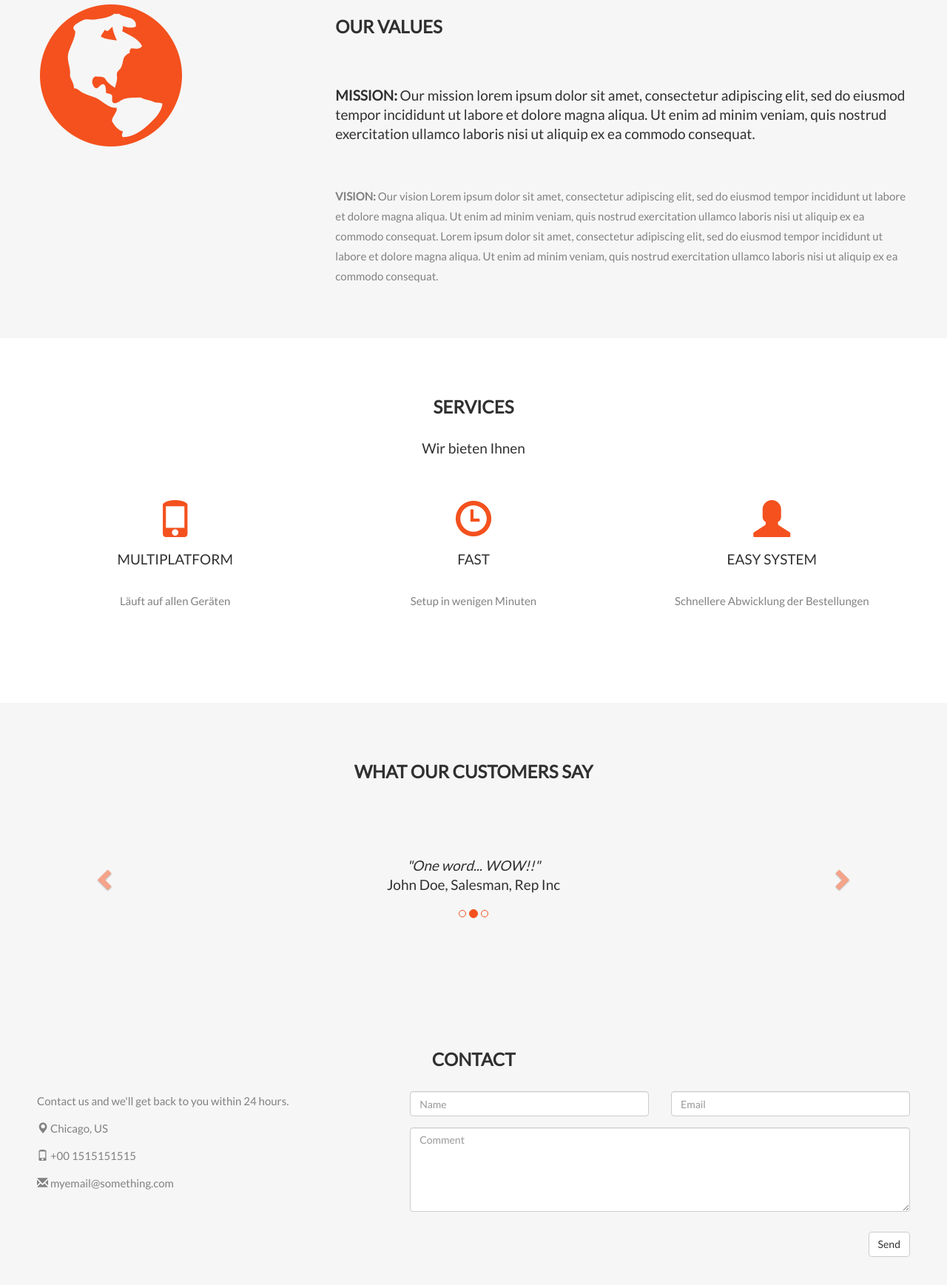
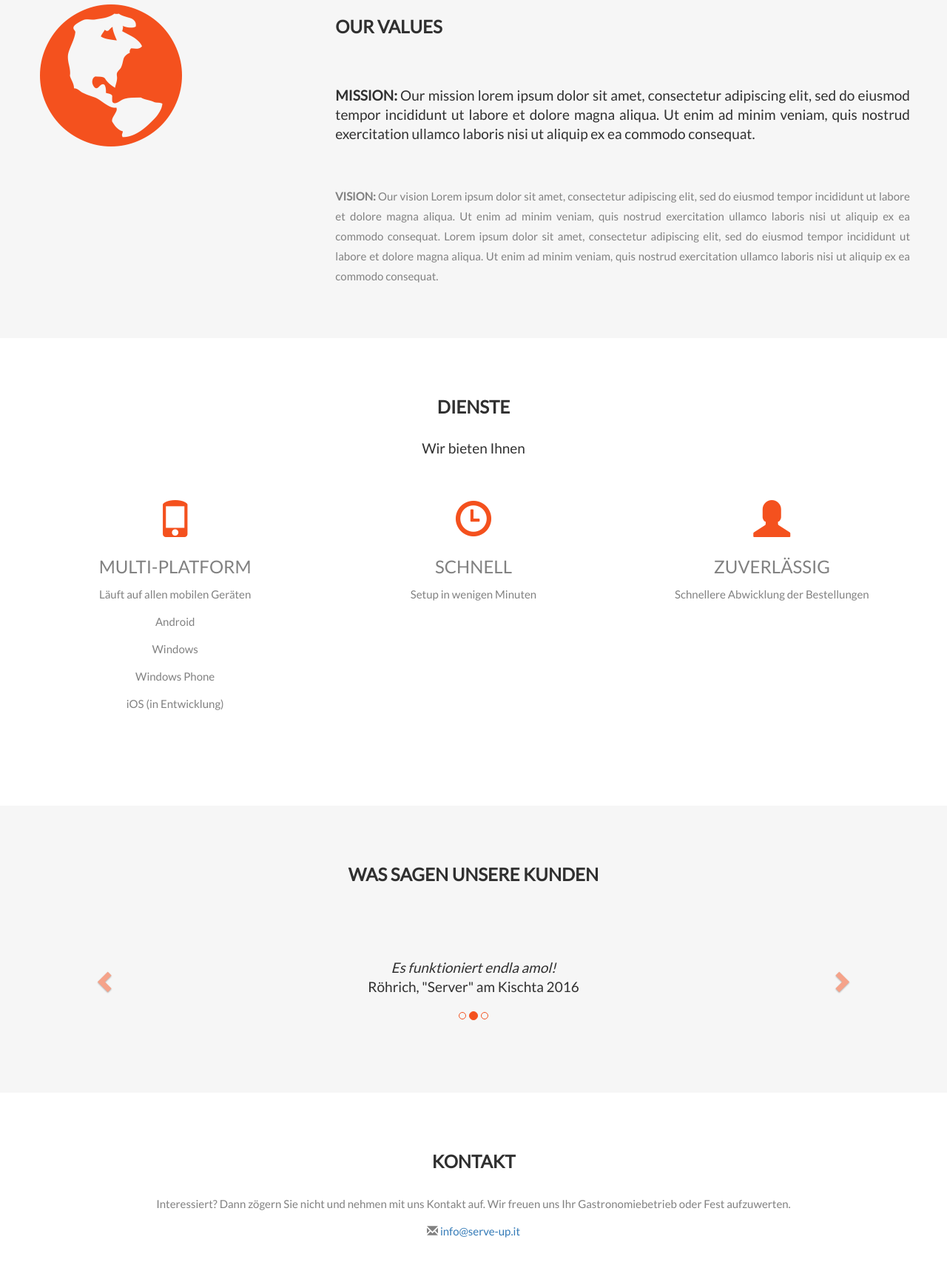
Before and after one commit to serve-up/serve-up, a plain HTML site: page index.html in a window 1280 px wide. Shown: the part 989-2726 px from the top of the page at 74% size. Drawn offline with nearby package versions, Linux system fonts and the light colour scheme.

Commit message:
Restructure

```diff
--- a/index.html
+++ b/index.html
@@ -216,6 +216,7 @@
                 text-align: center;
                 margin: 25px 0;
             }
+
             .btn-lg {
                 width: 100%;
                 margin-bottom: 35px;
@@ -244,11 +245,9 @@
         </div>
         <div class="collapse navbar-collapse" id="myNavbar">
             <ul class="nav navbar-nav navbar-right">
-                    <li><a href="#about">ABOUT</a></li>
-                    <li><a href="#services">SERVICES</a></li>
-                    <li><a href="#portfolio">PORTFOLIO</a></li>
-                    <li><a href="#pricing">PRICING</a></li>
-                    <li><a href="#contact">CONTACT</a></li>
+                <li><a href="#about">BESCHREIBUNG</a></li>
+                <li><a href="#services">DIENSTE</a></li>
+                <li><a href="#contact">KONTAKT</a></li>
             </ul>
         </div>
     </div>
@@ -272,13 +271,15 @@
 <div id="about" class="container-fluid">
     <div class="row">
         <div class="col-sm-8">
-                <h2>About Company Page</h2><br>
-                <h4>ServeUp ist ein Bestellsystem, welches auf verschiedensten Veranstaltungen eingesetzt werden kann. Es kann
+            <h2>Produktbeschreibung</h2><br>
+            <h4>ServeUp ist ein Bestellsystem, welches auf verschiedensten Veranstaltungen eingesetzt werden kann. Es
+                kann
                 je nach Bedarf skaliert werden und wird dabei meist nur von der Kapazität der jeweiligen Veranstaltung
                 beschränkt.
             </h4><br>
-                <p>Die Entwicklung begann durch die steigende Unzufriedenheit mit dem bestehenden Orderman System.</p>
-                <br><button class="btn btn-default btn-lg">Get in Touch</button>
+            <p>Die Entwicklung begann durch die steigende Unzufriedenheit mit dem bestehenden System.</p>
+            <br>
+            <button class="btn btn-default btn-lg">Get in Touch</button>
         </div>
         <div class="col-sm-4">
             <span class="glyphicon glyphicon-signal logo"></span>
@@ -291,14 +292,17 @@
         <div class="col-sm-4">
             <span class="glyphicon glyphicon-globe logo slideanim"></span>
         </div>
-            <div class="col-sm-8">
+        <div class="col-sm-8 text-justify">
             <h2>Our Values</h2><br>
-                <h4><strong>MISSION:</strong> Our mission lorem ipsum dolor sit amet, consectetur adipiscing elit, sed do eiusmod
+            <h4><strong>MISSION:</strong> Our mission lorem ipsum dolor sit amet, consectetur adipiscing elit, sed do
+                eiusmod
                 tempor incididunt ut labore et dolore magna aliqua. Ut enim ad minim veniam, quis nostrud exercitation
                 ullamco laboris nisi ut aliquip ex ea commodo consequat.</h4><br>
-                <p><strong>VISION:</strong> Our vision Lorem ipsum dolor sit amet, consectetur adipiscing elit, sed do eiusmod
+            <p><strong>VISION:</strong> Our vision Lorem ipsum dolor sit amet, consectetur adipiscing elit, sed do
+                eiusmod
                 tempor incididunt ut labore et dolore magna aliqua. Ut enim ad minim veniam, quis nostrud exercitation
-                    ullamco laboris nisi ut aliquip ex ea commodo consequat. Lorem ipsum dolor sit amet, consectetur adipiscing
+                ullamco laboris nisi ut aliquip ex ea commodo consequat. Lorem ipsum dolor sit amet, consectetur
+                adipiscing
                 elit, sed do eiusmod tempor incididunt ut labore et dolore magna aliqua. Ut enim ad minim veniam, quis
                 nostrud exercitation ullamco laboris nisi ut aliquip ex ea commodo consequat.</p>
         </div>
@@ -307,23 +311,30 @@
 
 <!-- Container (Services Section) -->
 <div id="services" class="container-fluid text-center">
-        <h2>SERVICES</h2>
+    <h2>Dienste</h2>
     <h4>Wir bieten Ihnen</h4>
     <br>
     <div class="row slideanim">
         <div class="col-sm-4">
             <span class="glyphicon glyphicon-phone logo-small"></span>
-                <h4>MULTIPLATFORM</h4>
-                <p>Läuft auf allen Geräten</p>
+            <h3>MULTI-PLATFORM</h3>
+            <p>Läuft auf allen mobilen Geräten</p>
+            <p>Android</p>
+            <p>Windows</p>
+            <p>Windows Phone</p>
+            <p>iOS (in Entwicklung)</p>
         </div>
         <div class="col-sm-4">
             <span class="glyphicon glyphicon-time logo-small"></span>
-                <h4>FAST</h4>
+            <h3>SCHNELL</h3>
             <p>Setup in wenigen Minuten</p>
+            <!--<p>PC-Einschalten</p>
+            <p>Drucken Anschließen</p>
+            <p>Los gehts</p>-->
         </div>
         <div class="col-sm-4">
             <span class="glyphicon glyphicon-user logo-small"></span>
-                <h4>EASY SYSTEM</h4>
+            <h3>ZUVERLÄSSIG</h3>
             <p>Schnellere Abwicklung der Bestellungen</p>
         </div>
     </div>
@@ -348,34 +359,10 @@
 </div>
 
 <!-- Container (Portfolio Section) -->
-    <div id="portfolio" class="container-fluid text-center bg-grey">
-        <!-- <h2>Portfolio</h2><br>
-        <h4>What we have created</h4>
-        <div class="row text-center slideanim">
-            <div class="col-sm-4">
-                <div class="thumbnail">
-                    <img src="paris.jpg" alt="Paris" width="400" height="300">
-                    <p><strong>Paris</strong></p>
-                    <p>Yes, we built Paris</p>
-                </div>
-            </div>
-            <div class="col-sm-4">
-                <div class="thumbnail">
-                    <img src="newyork.jpg" alt="New York" width="400" height="300">
-                    <p><strong>New York</strong></p>
-                    <p>We built New York</p>
-                </div>
-            </div>
-            <div class="col-sm-4">
-                <div class="thumbnail">
-                    <img src="sanfran.jpg" alt="San Francisco" width="400" height="300">
-                    <p><strong>San Francisco</strong></p>
-                    <p>Yes, San Fran is ours</p>
-                </div>
-            </div>
-        </div><br> -->
+<div id="customer-report" class="container-fluid text-center bg-grey">
 
-        <h2>What our customers say</h2>
+
+    <h2>Was sagen unsere Kunden</h2>
     <div id="myCarousel" class="carousel slide text-center" data-ride="carousel">
         <!-- Indicators -->
         <ol class="carousel-indicators">
@@ -387,13 +374,14 @@
         <!-- Wrapper for slides -->
         <div class="carousel-inner" role="listbox">
             <div class="item active">
-                    <h4>"This company is the best. I am so happy with the result!"<br><span>Michael Roe, Vice President, Comment Box</span></h4>
+                <h4>"Des System hot inson Kiokemma aufgewertn."<br><span>Lukas Hainz, Alonta</span></h4>
             </div>
             <div class="item">
-                    <h4>"One word... WOW!!"<br><span>John Doe, Salesman, Rep Inc</span></h4>
+                <h4>Es funktioniert endla amol!<br><span>Röhrich, "Server" am Kischta 2016</span></h4>
             </div>
             <div class="item">
-                    <h4>"Could I... BE any more happy with this company?"<br><span>Chandler Bing, Actor, FriendsAlot</span></h4>
+                <h4>"Bärig, itz konne in Kirschta Somsta ano programmiern"<br><span>Michael Mairegger, ServeUp-Entwickler</span>
+                </h4>
             </div>
         </div>
 
@@ -409,115 +397,33 @@
     </div>
 </div>
 
-    <!-- Container (Pricing Section) -->
-    <!-- <div id="pricing" class="container-fluid">
-        <div class="text-center">
-            <h2>Pricing</h2>
-            <h4>Choose a payment plan that works for you</h4>
-        </div>
-        <div class="row slideanim">
-            <div class="col-sm-4 col-xs-12">
-                <div class="panel panel-default text-center">
-                    <div class="panel-heading">
-                        <h1>Basic</h1>
-                    </div>
-                    <div class="panel-body">
-                        <p><strong>20</strong> Lorem</p>
-                        <p><strong>15</strong> Ipsum</p>
-                        <p><strong>5</strong> Dolor</p>
-                        <p><strong>2</strong> Sit</p>
-                        <p><strong>Endless</strong> Amet</p>
-                    </div>
-                    <div class="panel-footer">
-                        <h3>$19</h3>
-                        <h4>per month</h4>
-                        <button class="btn btn-lg">Sign Up</button>
-                    </div>
-                </div>
-            </div>
-            <div class="col-sm-4 col-xs-12">
-                <div class="panel panel-default text-center">
-                    <div class="panel-heading">
-                        <h1>Pro</h1>
-                    </div>
-                    <div class="panel-body">
-                        <p><strong>50</strong> Lorem</p>
-                        <p><strong>25</strong> Ipsum</p>
-                        <p><strong>10</strong> Dolor</p>
-                        <p><strong>5</strong> Sit</p>
-                        <p><strong>Endless</strong> Amet</p>
-                    </div>
-                    <div class="panel-footer">
-                        <h3>$29</h3>
-                        <h4>per month</h4>
-                        <button class="btn btn-lg">Sign Up</button>
-                    </div>
-                </div>
-            </div>
-            <div class="col-sm-4 col-xs-12">
-                <div class="panel panel-default text-center">
-                    <div class="panel-heading">
-                        <h1>Premium</h1>
-                    </div>
-                    <div class="panel-body">
-                        <p><strong>100</strong> Lorem</p>
-                        <p><strong>50</strong> Ipsum</p>
-                        <p><strong>25</strong> Dolor</p>
-                        <p><strong>10</strong> Sit</p>
-                        <p><strong>Endless</strong> Amet</p>
-                    </div>
-                    <div class="panel-footer">
-                        <h3>$49</h3>
-                        <h4>per month</h4>
-                        <button class="btn btn-lg">Sign Up</button>
-                    </div>
-                </div>
-            </div>
-        </div>
-    </div> -->
 
 <!-- Container (Contact Section) -->
-    <div id="contact" class="container-fluid bg-grey">
-        <h2 class="text-center">CONTACT</h2>
+<div id="contact" class="container-fluid center">
+    <h2 class="text-center">Kontakt</h2>
     <div class="row">
-            <div class="col-sm-5">
-                <p>Contact us and we'll get back to you within 24 hours.</p>
-                <p><span class="glyphicon glyphicon-map-marker"></span> Chicago, US</p>
-                <p><span class="glyphicon glyphicon-phone"></span> +00 1515151515</p>
-                <p><span class="glyphicon glyphicon-envelope"></span> myemail@something.com</p>
-            </div>
-            <div class="col-sm-7 slideanim">
-                <div class="row">
-                    <div class="col-sm-6 form-group">
-                        <input class="form-control" id="name" name="name" placeholder="Name" type="text" required>
-                    </div>
-                    <div class="col-sm-6 form-group">
-                        <input class="form-control" id="email" name="email" placeholder="Email" type="email" required>
-                    </div>
-                </div>
-                <textarea class="form-control" id="comments" name="comments" placeholder="Comment" rows="5"></textarea><br>
-                <div class="row">
-                    <div class="col-sm-12 form-group">
-                        <button class="btn btn-default pull-right" type="submit">Send</button>
-                    </div>
-                </div>
+        <div class="col-sm-12 text-center">
+            <p>Interessiert? Dann zögern Sie nicht und nehmen mit uns Kontakt auf. Wir freuen uns Ihr Gastronomiebetrieb oder Fest aufzuwerten.</p>
+            <p><span class="glyphicon glyphicon-envelope"></span> <a href="mailto:info@serve-up.it">info@serve-up.it</a>
+            </p>
         </div>
     </div>
 </div>
 
-    <footer class="container-fluid text-center">
+<footer class="container-fluid text-center bg-grey ">
     <a href="#myPage" title="To Top">
         <span class="glyphicon glyphicon-chevron-up"></span>
     </a>
 
-        <p><span class="glyphicon glyphicon-copyright-mark"><p>&copy; Copyright
+    <br>&copy; Copyright
     <script language="JavaScript" type="text/javascript">
         now = new Date
         theYear = now.getYear()
         if (theYear < 1900)
             theYear = theYear + 1900
         document.write(theYear)
-</script></span> ServeUp <a href="https://www.w3schools.com" title="Visit w3schools">www.w3schools.com</a></p>
+    </script>
+    </span> ServeUp</p>
 </footer>
 
 <script>
```
Lines whose indentation alone changed are shown as unchanged.
